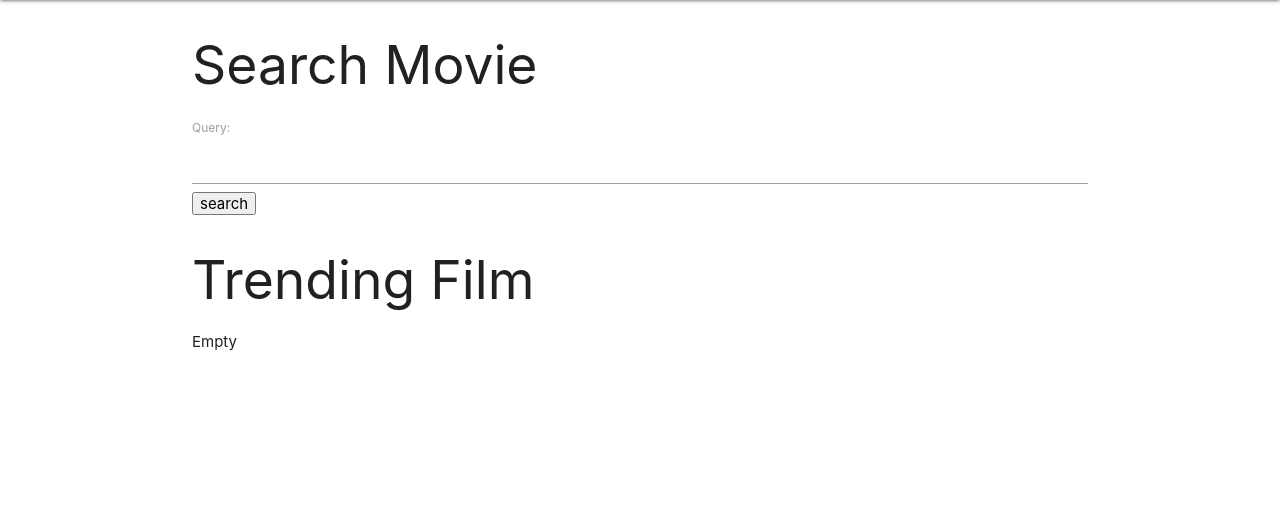
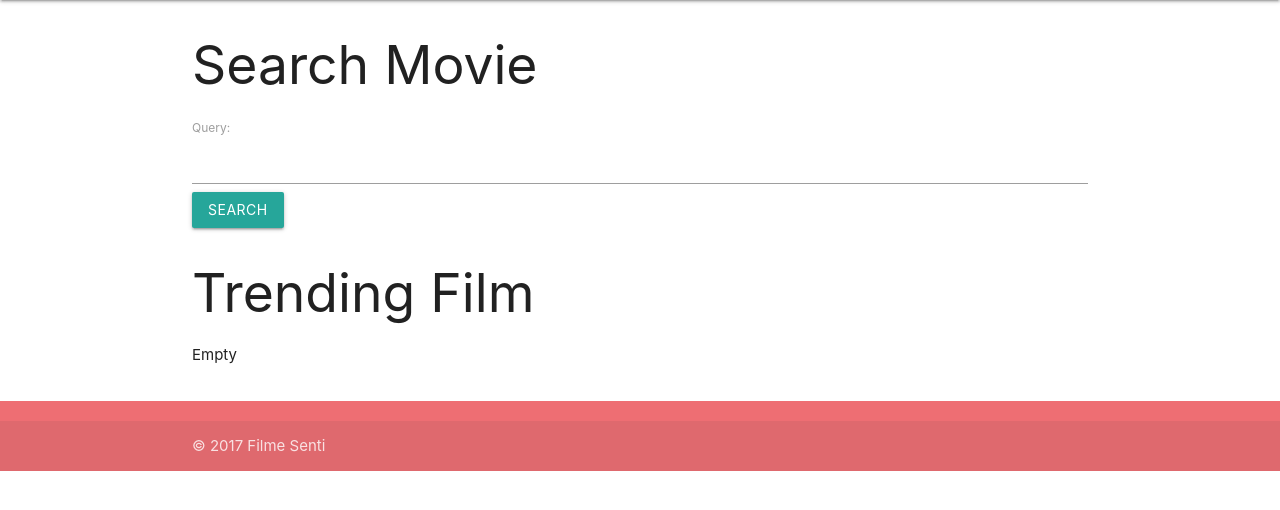
Before and after one commit to berv-uni-project/FilmTrackerWeb, a Django app: template sentiweb/templates/index.html in a window 1280 px wide. Shown: the part 64-574 px from the top of the page. Run offline with Django 3.2, Linux system fonts and the light colour scheme; the template is opened without the code that fills it: values that come from a table or form of the project are taken from there, others are empty; some libraries are stand-ins or nearby versions.

Commit message:
add footer

```diff
--- a/sentiweb/templates/index.html
+++ b/sentiweb/templates/index.html
@@ -6,7 +6,7 @@
     <form action="{% url 'search' %}" method="POST">
         {% csrf_token %}
         {{forms}}
-        <input type="submit" value="search">
+        <input class="btn" type="submit" value="search">
     </form>
 </div>
 
--- a/sentiweb/templates/main.html
+++ b/sentiweb/templates/main.html
@@ -37,7 +37,12 @@
 			{% endblock %}
 		</div>
 
-		<footer>
+		<footer class="page-footer">
+				<div class="footer-copyright">
+            <div class="container">
+            © 2017 Filme Senti
+            </div>
+          </div>
 		</footer>
       <!--JavaScript at end of body for optimized loading-->
       <script type="text/javascript" src="https://code.jquery.com/jquery-3.2.1.min.js"></script>
--- a/sentiweb/views.py
+++ b/sentiweb/views.py
@@ -28,7 +28,7 @@ def search(request):
 @require_http_methods(["GET"])
 def about(request):
     contributors = []
-    bervi = Contributor(name='Bervianto Leo Pratama', nim=13514047, image='images/bervi-135.jpg',facebook='https://facebook.com/bervianto.leo', github='https://github.com/berviantoleo', linkedin='https://www.linkedin.com/in/bervianto-leo-pratama')
+    bervi = Contributor(name='Bervianto Leo Pratama', nim=13514047, image='images/bervi.jpg',facebook='https://facebook.com/bervianto.leo', github='https://github.com/berviantoleo', linkedin='https://www.linkedin.com/in/bervianto-leo-pratama')
     zahid = Contributor(name='M. Az-zahid Adhitya S.', nim=13514095, image='images/zahid-135.jpg')
     luthfi = Contributor(name='Luthfi Kurniawan', nim=13514102, image='images/luthfi-135.jpg')
     contributors.append(bervi)
```
Also changed, not shown: static/images/bervi.jpg (renamed from static/images/Bervi-135.jpg).
